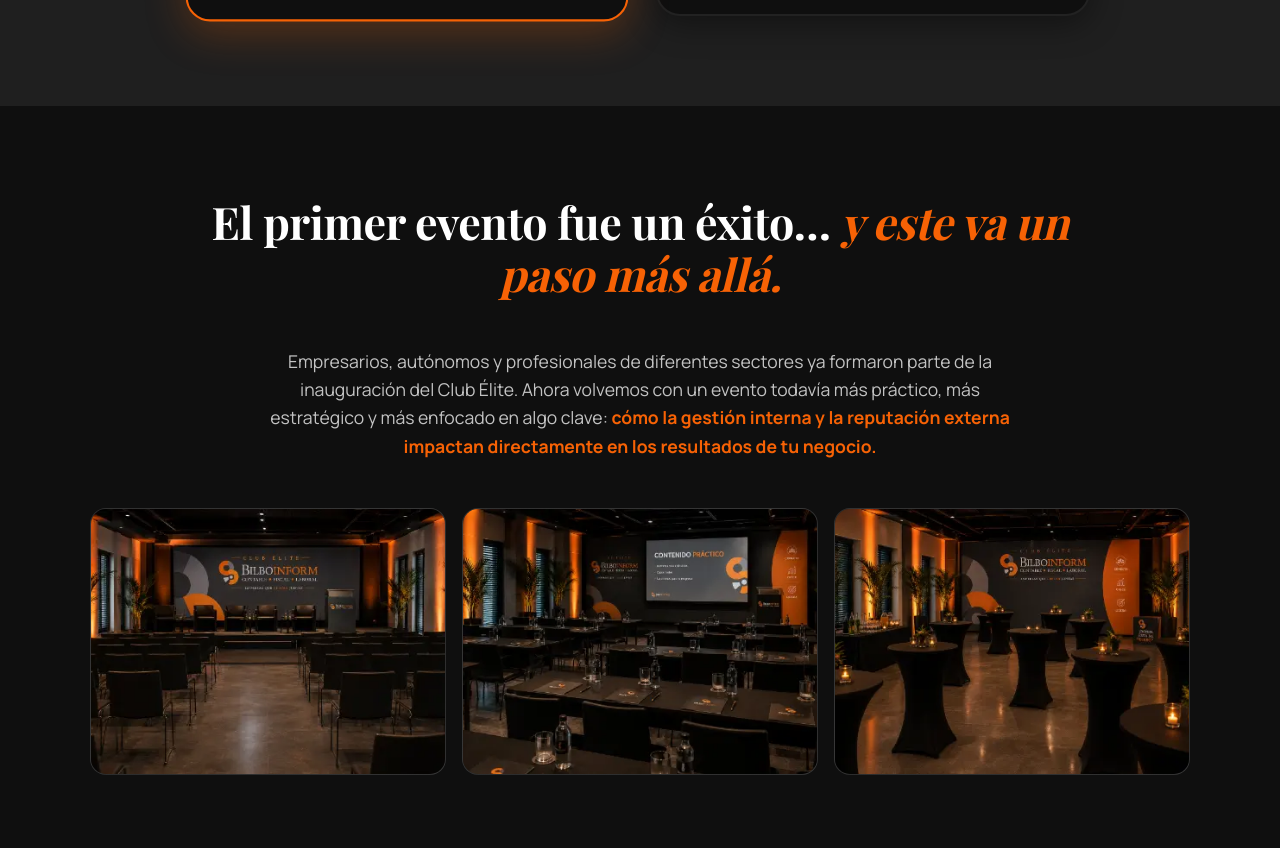
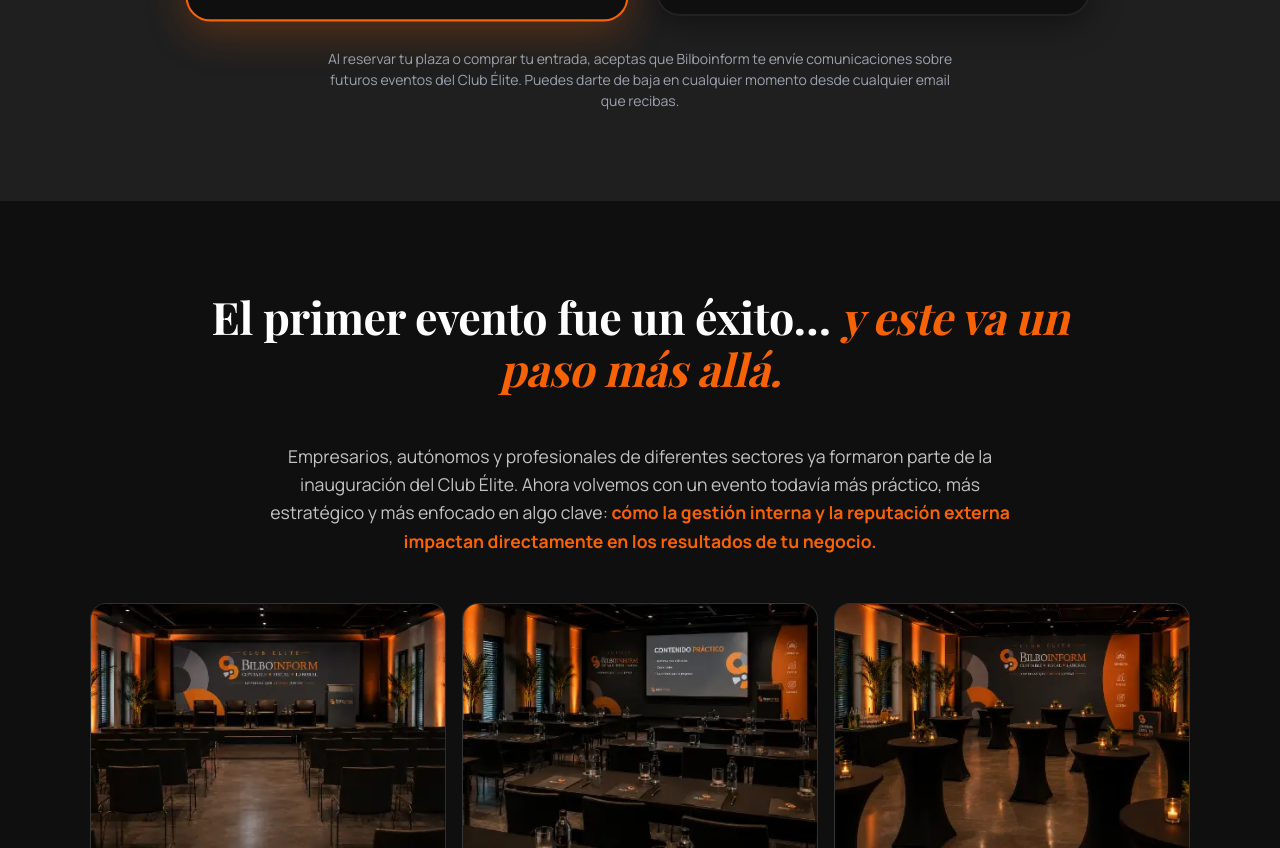
Before and after one commit to LOSMARTESNOHAYLUNA/BILBOINFORM, a website: page junio/index.html in a window 1280 px wide. Shown: the part 6514-7362 px from the top of the page. Drawn offline with nearby package versions, Linux system fonts and the light colour scheme; a web font is replaced by a local one.

Commit message:
Update index.html

```diff
--- a/junio/index.html
+++ b/junio/index.html
@@ -1274,6 +1274,9 @@
           <a href="https://buy.stripe.com/9B68wPghU7u51RA8AB8N200" class="btn-entrada secundario" target="_blank" rel="noopener">COMPRAR ENTRADA</a>
         </div>
       </div>
+      <p style="text-align: center; max-width: 640px; margin: 32px auto 0; color: #9CA3AF; font-size: 0.875rem; line-height: 1.5;">
+        Al reservar tu plaza o comprar tu entrada, aceptas que Bilboinform te envíe comunicaciones sobre futuros eventos del Club Élite. Puedes darte de baja en cualquier momento desde cualquier email que recibas.
+      </p>
     </div>
   </section>
 
```
